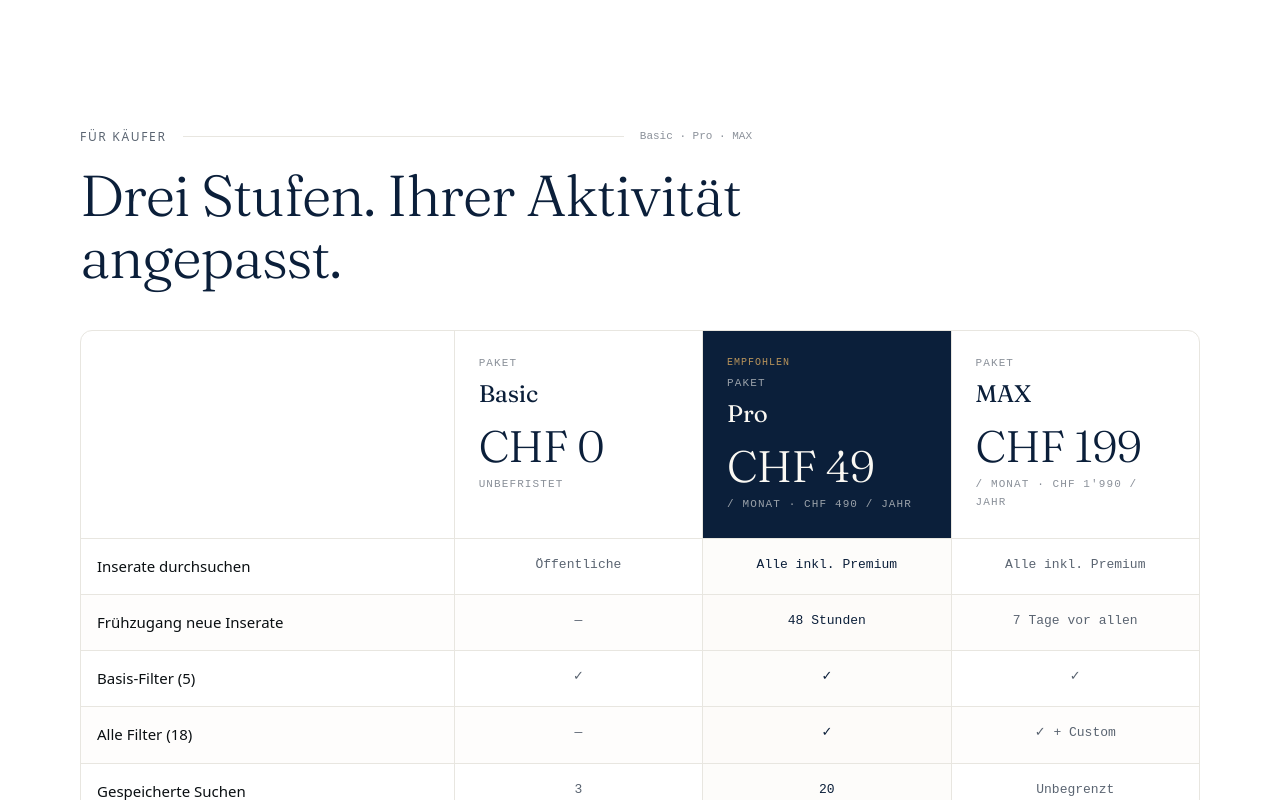
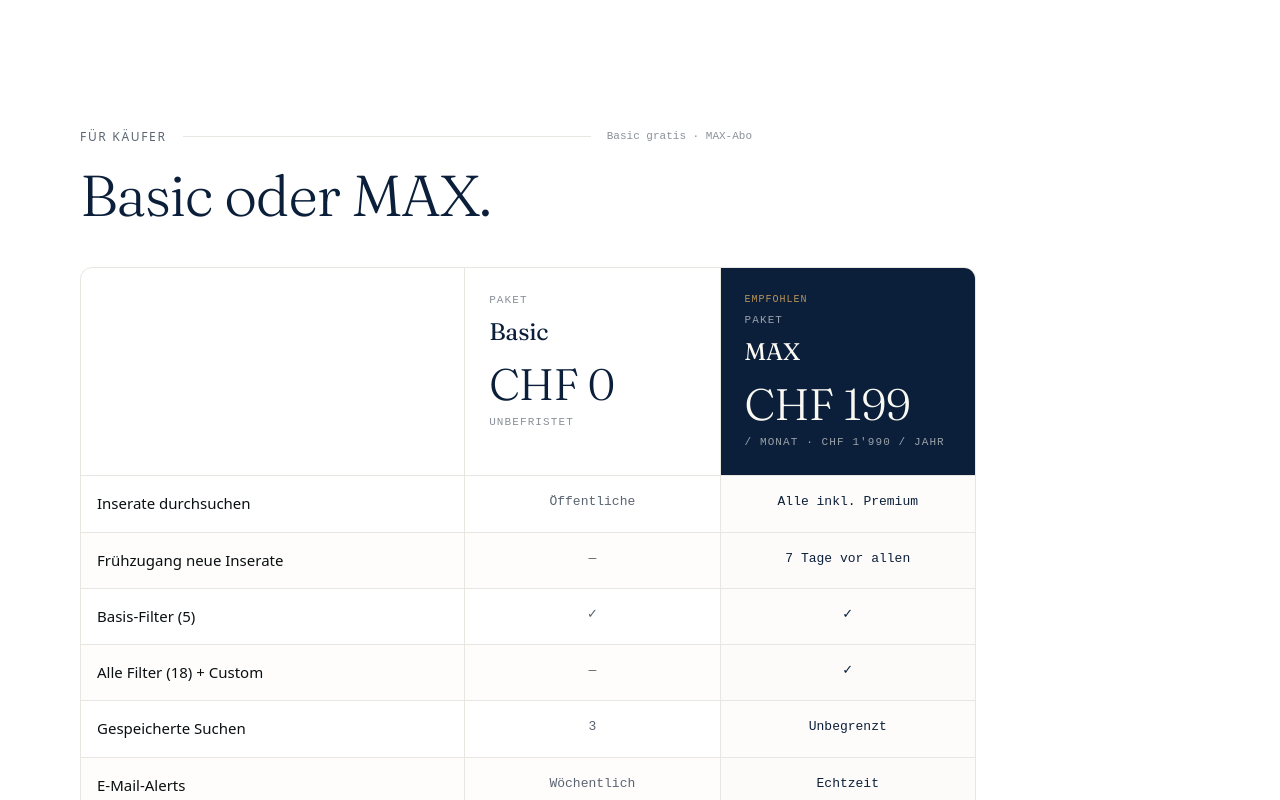
Before and after one commit to Vemoswitzerland/passare, a Next.js app: page /preise in a window 1280 px wide. Shown: the part 2160-2960 px from the top of the page. Built offline with nearby package versions, Linux system fonts and the light colour scheme.

Commit message:
copy: Hero 'Schweizer KMU zum Verkauf. Digital. Diskret. Direkt.' + /preise zurueck auf 2 Kaeufer-Tiers

```diff
--- a/src/app/page.tsx
+++ b/src/app/page.tsx
@@ -88,9 +88,9 @@ function Hero() {
           <div className="relative">
             <Reveal>
               <h1 className="font-serif-display text-[clamp(2.75rem,5vw,5rem)] text-navy font-light mb-6 tracking-[-0.025em] leading-[1.05]">
-                Ihre Firma verkaufen<span className="text-bronze">.</span>
+                Schweizer KMU<br className="hidden sm:block" /> zum Verkauf<span className="text-bronze">.</span>
                 <br />
-                <span className="text-muted">Selbst inserieren<span className="text-bronze">.</span> Direkt verhandeln<span className="text-bronze">.</span></span>
+                <span className="text-muted">Digital<span className="text-bronze">.</span> Diskret<span className="text-bronze">.</span> Direkt<span className="text-bronze">.</span></span>
               </h1>
             </Reveal>
             <Reveal delay={0.1}>
--- a/src/app/preise/page.tsx
+++ b/src/app/preise/page.tsx
@@ -186,20 +186,20 @@ function Cell({ children, highlight }: { children: React.ReactNode; highlight?:
 /* ─────────────────────────────── */
 function KaeuferTable() {
   const rows = [
-    { feature: 'Inserate durchsuchen',        basic: 'Öffentliche',     pro: 'Alle inkl. Premium', max: 'Alle inkl. Premium' },
-    { feature: 'Frühzugang neue Inserate',    basic: '—',               pro: '48 Stunden',         max: '7 Tage vor allen' },
-    { feature: 'Basis-Filter (5)',            basic: '✓',               pro: '✓',                   max: '✓' },
-    { feature: 'Alle Filter (18)',            basic: '—',               pro: '✓',                   max: '✓ + Custom' },
-    { feature: 'Gespeicherte Suchen',         basic: '3',               pro: '20',                  max: 'Unbegrenzt' },
-    { feature: 'E-Mail-Alerts',               basic: 'Wöchentlich',     pro: 'Täglich',             max: 'Echtzeit' },
-    { feature: 'WhatsApp-Alerts',             basic: '—',               pro: '—',                    max: '✓' },
-    { feature: 'Anfragen pro Monat',          basic: '5',               pro: '25',                  max: 'Unbegrenzt' },
-    { feature: 'NDA signieren',               basic: '✓',               pro: '✓',                   max: '✓' },
-    { feature: 'NDA-Fast-Track',              basic: '—',               pro: '✓',                   max: '✓ priorisiert' },
-    { feature: 'Öffentliches Käuferprofil',   basic: '—',               pro: 'Standard',            max: 'Featured' },
-    { feature: 'KMU-Multiples-Datenbank',     basic: '—',               pro: '—',                    max: '✓' },
-    { feature: 'Persönlicher Ansprechpartner', basic: '—',              pro: '—',                    max: '✓' },
-    { feature: 'Kündigungsfrist',             basic: '—',               pro: 'Monatlich',           max: 'Monatlich' },
+    { feature: 'Inserate durchsuchen',          basic: 'Öffentliche',     max: 'Alle inkl. Premium' },
+    { feature: 'Frühzugang neue Inserate',      basic: '—',               max: '7 Tage vor allen' },
+    { feature: 'Basis-Filter (5)',              basic: '✓',               max: '✓' },
+    { feature: 'Alle Filter (18) + Custom',     basic: '—',               max: '✓' },
+    { feature: 'Gespeicherte Suchen',           basic: '3',               max: 'Unbegrenzt' },
+    { feature: 'E-Mail-Alerts',                 basic: 'Wöchentlich',     max: 'Echtzeit' },
+    { feature: 'WhatsApp-Alerts',               basic: '—',               max: '✓' },
+    { feature: 'Anfragen pro Monat',            basic: '5',               max: 'Unbegrenzt' },
+    { feature: 'NDA signieren',                 basic: '✓',               max: '✓' },
+    { feature: 'NDA-Fast-Track',                basic: '—',               max: '✓' },
+    { feature: 'Öffentliches Käuferprofil',     basic: '—',               max: 'Featured' },
+    { feature: 'KMU-Multiples-Datenbank',       basic: '—',               max: '✓' },
+    { feature: 'Persönlicher Ansprechpartner',  basic: '—',               max: '✓' },
+    { feature: 'Kündigungsfrist',               basic: '—',               max: 'Monatlich' },
   ];
 
   return (
@@ -210,45 +210,40 @@ function KaeuferTable() {
             <div className="flex items-center gap-4 mb-5">
               <span className="overline text-navy">Für Käufer</span>
               <span className="h-px flex-1 bg-stone" />
-              <span className="font-mono text-[11px] text-quiet">Basic · Pro · MAX</span>
+              <span className="font-mono text-[11px] text-quiet">Basic gratis · MAX-Abo</span>
             </div>
             <h2 className="font-serif text-display-md text-navy font-light">
-              Drei Stufen. Ihrer Aktivität angepasst.
+              Basic oder MAX.
             </h2>
           </div>
         </Reveal>
 
         <Reveal delay={0.1}>
-          <div className="border border-stone rounded-card overflow-hidden bg-paper">
-            <div className="grid grid-cols-[1.5fr_1fr_1fr_1fr] border-b border-stone">
+          <div className="border border-stone rounded-card overflow-hidden bg-paper max-w-4xl">
+            <div className="grid grid-cols-[1.5fr_1fr_1fr] border-b border-stone">
               <div className="p-6"></div>
               <PlanHeader name="Basic" price="CHF 0" note="Unbefristet" />
-              <PlanHeader name="Pro" price="CHF 49" note="/ Monat · CHF 490 / Jahr" highlight />
-              <PlanHeader name="MAX" price="CHF 199" note="/ Monat · CHF 1'990 / Jahr" />
+              <PlanHeader name="MAX" price="CHF 199" note="/ Monat · CHF 1'990 / Jahr" highlight />
             </div>
             {rows.map((r, i) => (
               <div
                 key={i}
-                className={`grid grid-cols-[1.5fr_1fr_1fr_1fr] ${
+                className={`grid grid-cols-[1.5fr_1fr_1fr] ${
                   i !== rows.length - 1 ? 'border-b border-stone' : ''
                 } ${i % 2 === 1 ? 'bg-cream/30' : ''}`}
               >
                 <div className="p-4 text-body-sm text-ink">{r.feature}</div>
                 <Cell>{r.basic}</Cell>
-                <Cell highlight>{r.pro}</Cell>
-                <Cell>{r.max}</Cell>
+                <Cell highlight>{r.max}</Cell>
               </div>
             ))}
-            <div className="grid grid-cols-[1.5fr_1fr_1fr_1fr] border-t border-stone bg-cream/50">
+            <div className="grid grid-cols-[1.5fr_1fr_1fr] border-t border-stone bg-cream/50">
               <div className="p-4"></div>
               <div className="p-4 border-l border-stone">
                 <Button href="/beta" variant="secondary" size="sm" className="w-full justify-center">Gratis starten</Button>
               </div>
               <div className="p-4 border-l border-stone">
-                <Button href="/beta" size="sm" className="w-full justify-center">Pro buchen</Button>
-              </div>
-              <div className="p-4 border-l border-stone">
-                <Button href="/beta" variant="secondary" size="sm" className="w-full justify-center">MAX buchen</Button>
+                <Button href="/beta" size="sm" className="w-full justify-center">MAX buchen</Button>
               </div>
             </div>
           </div>
```
Also changed, not shown: 2 other files (tests, documents, lock files or other folders).
